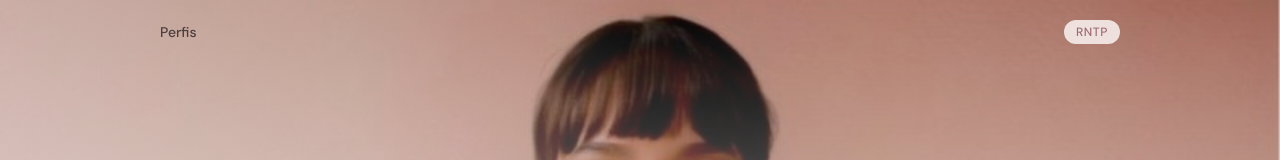
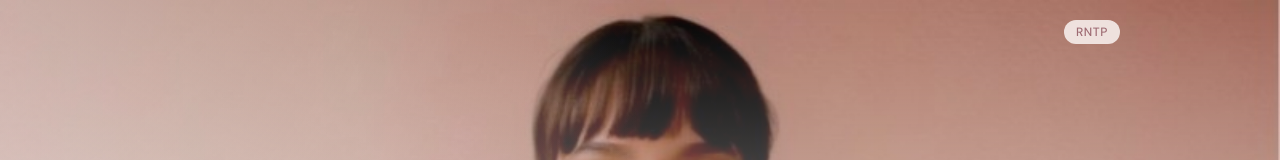
Before and after one commit to arthurmb98/luiza-barbosa, a React (Vite) app: page / in a window 1280 px wide. Shown: the top 160 px of the page. Built offline with nearby package versions, Linux system fonts and the light colour scheme.

Commit message:
Hide profiles link when a home profile is configured.
Co-authored-by: Cursor <cursoragent@cursor.com>

```diff
--- a/src/pages/ProfilePage.tsx
+++ b/src/pages/ProfilePage.tsx
@@ -1,5 +1,6 @@
 import { useState } from 'react'
 import { Link } from 'react-router-dom'
+import { siteConfig } from '@/config/site'
 import type { Profile } from '@/types/profile'
 import { About } from '@/components/About'
 import { Hero } from '@/components/Hero'
@@ -23,12 +24,16 @@ export function ProfilePage({ profile }: ProfilePageProps) {
     <div className="pb-8">
       <header className="absolute left-0 right-0 top-0 z-20">
         <div className="mx-auto flex max-w-5xl items-center justify-between px-5 py-5 sm:px-8">
+          {siteConfig.homeProfileSlug ? (
+            <span aria-hidden className="w-12" />
+          ) : (
             <Link
               to="/profissionais"
               className="text-sm font-medium text-foreground/80 transition-colors hover:text-foreground"
             >
               Perfis
             </Link>
+          )}
           <span className="rounded-full bg-elevated/80 px-3 py-1 text-xs font-medium uppercase tracking-wider text-primary backdrop-blur">
             {profile.registry.type}
           </span>
```
Lines whose indentation alone changed are shown as unchanged.
